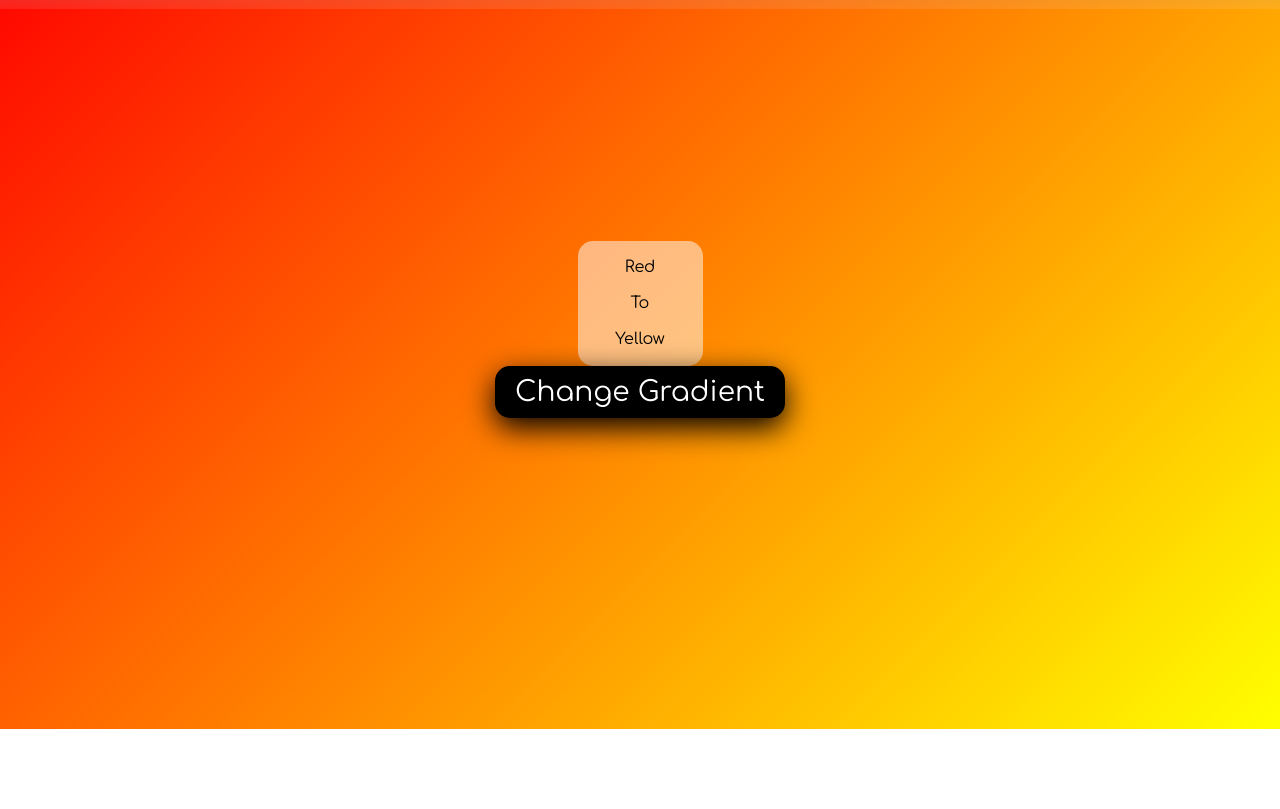
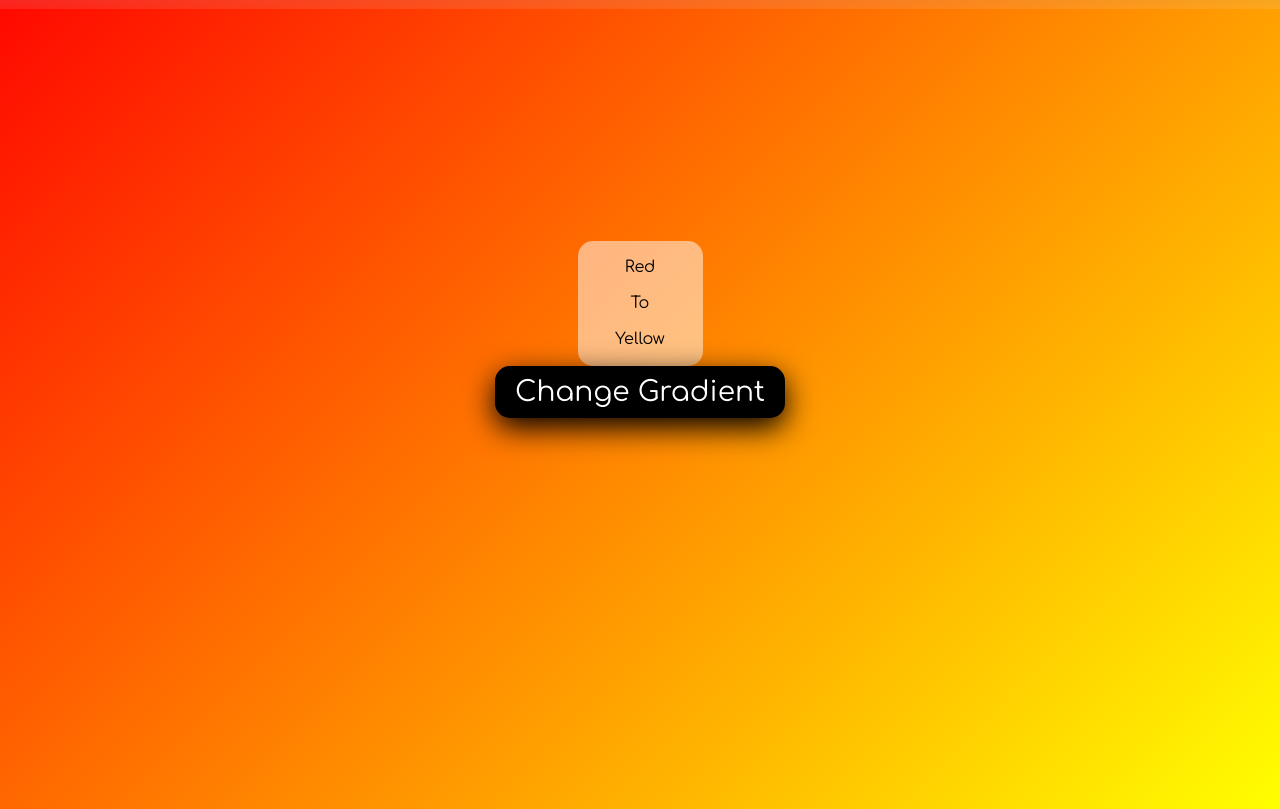
Before and after one commit to Chameleon9/Chameleon, a plain HTML site: page gradient/gradient.html in a window 1280 px wide. Shown: the part 71-880 px from the top of the page. Before the commit the page ends 800 px from the top, so only its background shows below. Drawn offline with Linux system fonts and the light colour scheme.

Commit message:
Update style.css

```diff
--- a/gradient/style.css
+++ b/gradient/style.css
@@ -8,7 +8,7 @@
     font-family: 'Comfortaa',Sans-Serif, cursive;
 }
 body{
-    height: 90vh;
+    height: 110vh;
     width: 100vw;
     display: flex;
     flex-direction: column;
```
